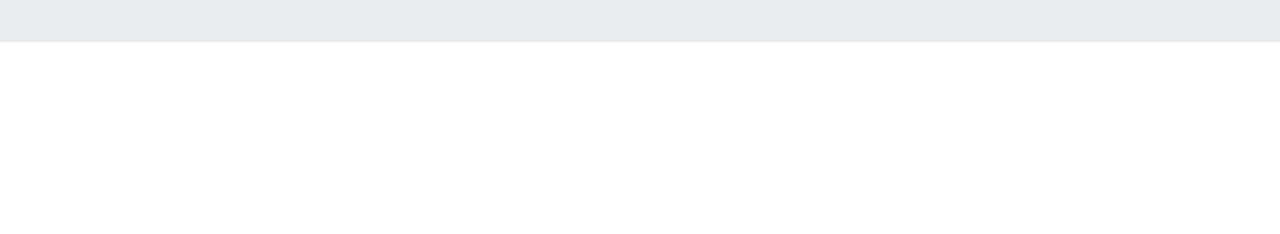
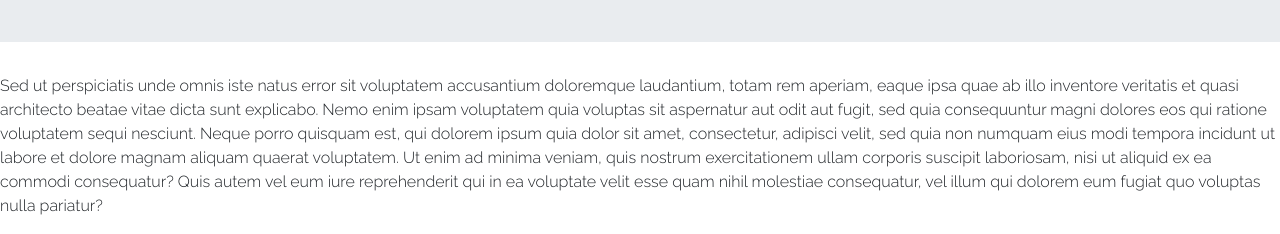
Before and after one commit to aaqsr/caffeine, a Gatsby site: page / in a window 1280 px wide. Shown: the part 1450-1684 px from the top of the page. Before the commit the page ends 1524 px from the top, so only its background shows below. Built offline with nearby package versions, Linux system fonts and the light colour scheme; Gatsby itself is replaced by a stand-in of ours.

Commit message:
Added dummy text

```diff
--- /dev/null
+++ b/src/components/DummyText.tsx
@@ -0,0 +1,20 @@
+import * as React from "react";
+import { FC } from "react";
+
+export const DummyText: FC = () => (
+    <p>
+        Sed ut perspiciatis unde omnis iste natus error sit voluptatem
+        accusantium doloremque laudantium, totam rem aperiam, eaque ipsa quae ab
+        illo inventore veritatis et quasi architecto beatae vitae dicta sunt
+        explicabo. Nemo enim ipsam voluptatem quia voluptas sit aspernatur aut
+        odit aut fugit, sed quia consequuntur magni dolores eos qui ratione
+        voluptatem sequi nesciunt. Neque porro quisquam est, qui dolorem ipsum
+        quia dolor sit amet, consectetur, adipisci velit, sed quia non numquam
+        eius modi tempora incidunt ut labore et dolore magnam aliquam quaerat
+        voluptatem. Ut enim ad minima veniam, quis nostrum exercitationem ullam
+        corporis suscipit laboriosam, nisi ut aliquid ex ea commodi consequatur?
+        Quis autem vel eum iure reprehenderit qui in ea voluptate velit esse
+        quam nihil molestiae consequatur, vel illum qui dolorem eum fugiat quo
+        voluptas nulla pariatur?
+    </p>
+);
--- a/src/pages/index.tsx
+++ b/src/pages/index.tsx
@@ -2,6 +2,7 @@
 import { FC } from "react";
 import { NavBar } from "../components/NavBar";
 import { Header } from "../components/Header";
+import { DummyText } from "../components/DummyText"
 
 import "bootstrap/dist/css/bootstrap.min.css";
 import "../styles/font.scss";
@@ -10,6 +11,7 @@
     <div>
         <NavBar />
         <Header />
+        <DummyText />
     </div>
 )
 
```
